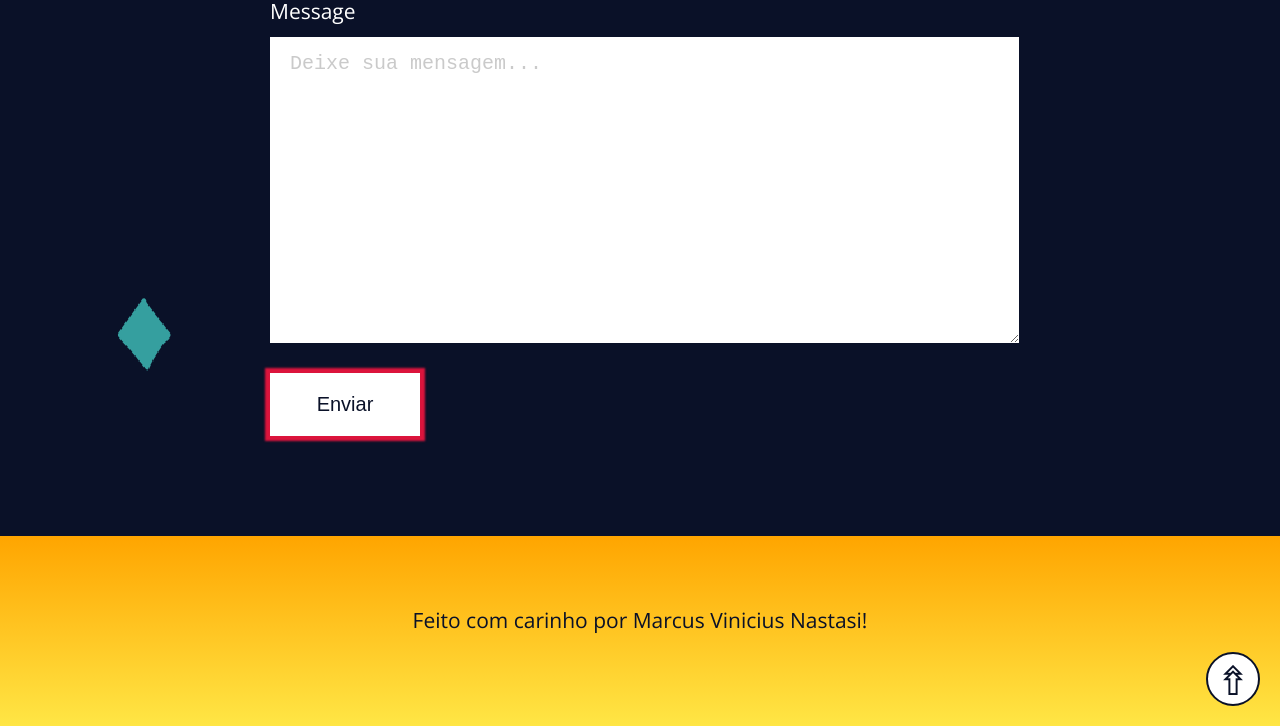
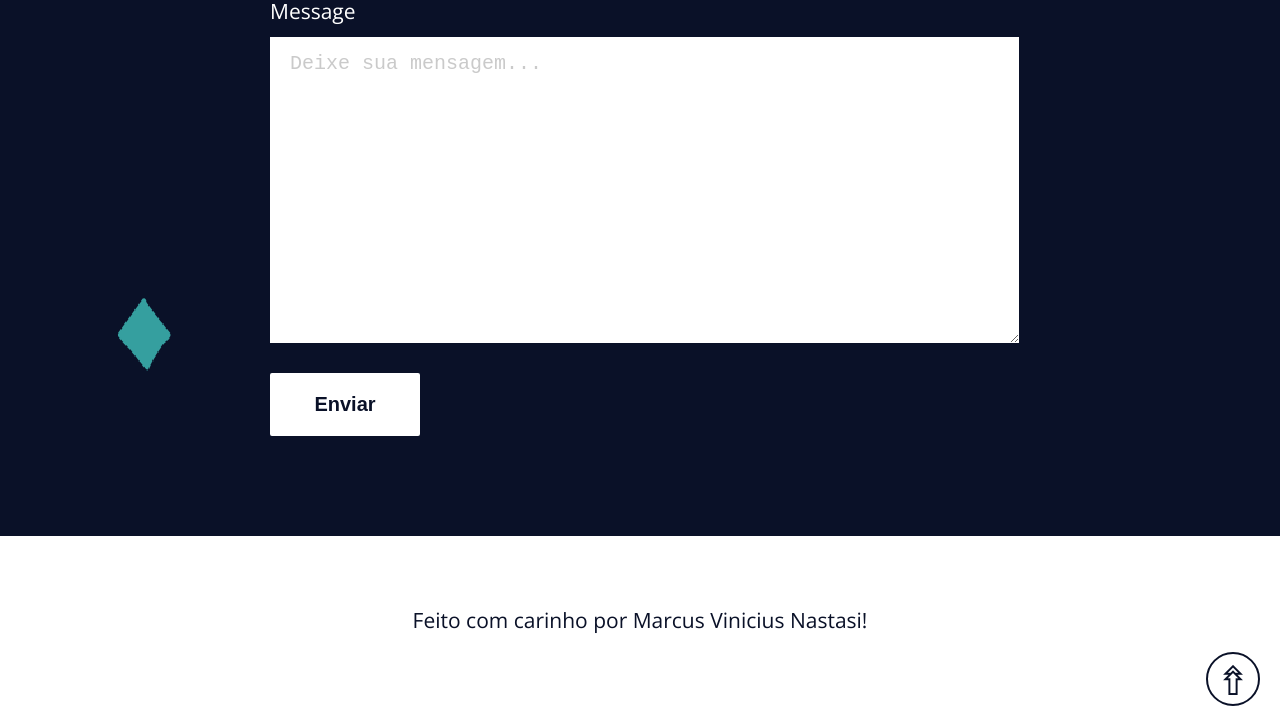
Before and after one commit to Marcus-Nastasi/lp-one, a plain HTML site: page index.html in a window 1280 px wide. In both pictures the pointer is over the button "Enviar". Shown: the part 6396-7122 px from the top of the page. Drawn offline with nearby package versions, Linux system fonts and the light colour scheme.

Commit message:
btn e bg

```diff
--- a/assets/css/contact.css
+++ b/assets/css/contact.css
@@ -91,7 +91,8 @@
     /* border: 0.5rem solid var(--primary-color); */
     background-color: var(--white);
     color: var(--primary-color);
-    box-shadow: 0px 0px 2px 5px rgb(220, 20, 60);
+    font-weight: bold;
+    border-radius: 2px;
     cursor: pointer;
     transition: all 700ms ease-in-out;
 }
--- a/assets/css/footer.css
+++ b/assets/css/footer.css
@@ -1,6 +1,6 @@
 
 #footer section {
-    background: var(--my-gradient);
+    background: #ffffff;
     text-align: center;
     height: 15vh;
     padding-top: 7rem;
```
